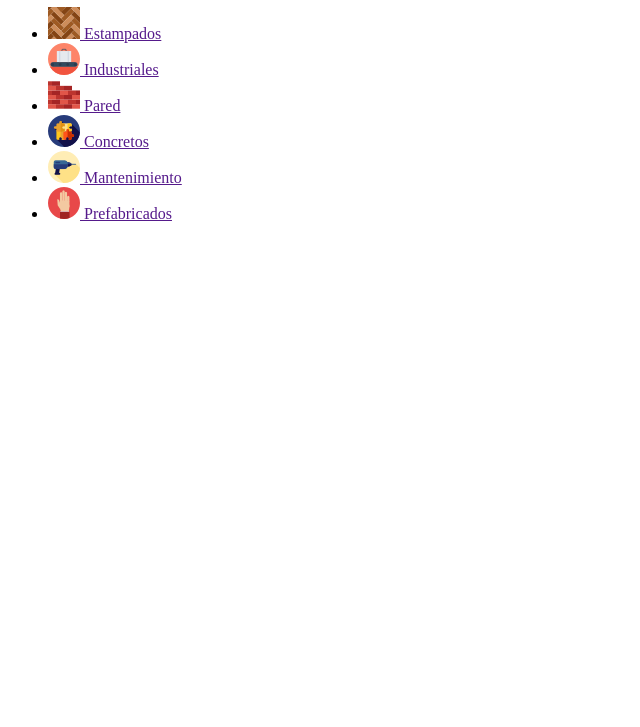
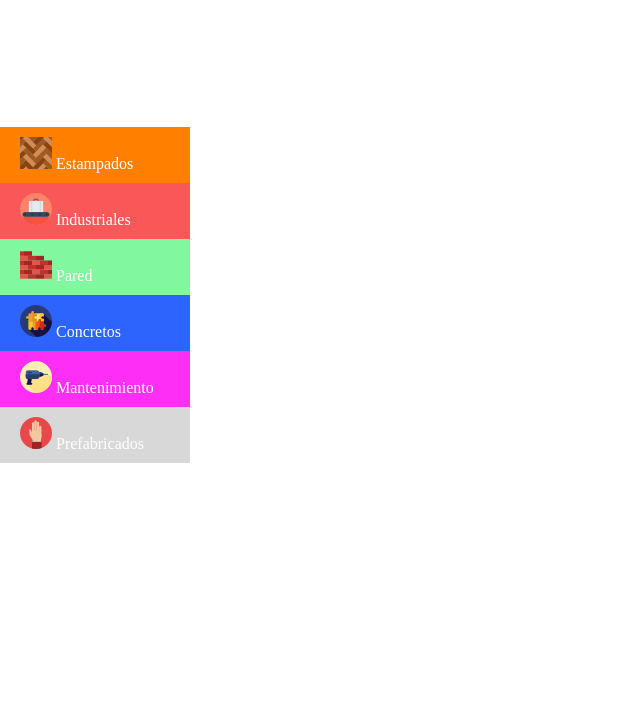
Before and after one commit to Quiasua/Calculadora, a plain HTML site: page concre_col.html in a window 1280 px wide. Shown: the part 73-800 px from the top of the page, without its empty margins (0-640 px from the left). Drawn offline with Linux system fonts and the light colour scheme.

Commit message:
link a csss

```diff
--- a/concre_col.html
+++ b/concre_col.html
@@ -4,6 +4,7 @@
     <meta charset="UTF-8">
     <meta name="viewport" content="width=device-width, initial-scale=1.0">
     <meta http-equiv="X-UA-Compatible" content="ie=edge">
+    <link rel="stylesheet" href="css/estilo.css">
     <title>Documents</title>
 </head>
 <body>
```
Also changed, not shown: estam_par.html (+1 -0 lines), insum_pref.html (+1 -0 lines), mantenimiento.html (+1 -0 lines), pisos_est.html (+1 -0 lines), pisos_ind.html (+1 -0 lines).
